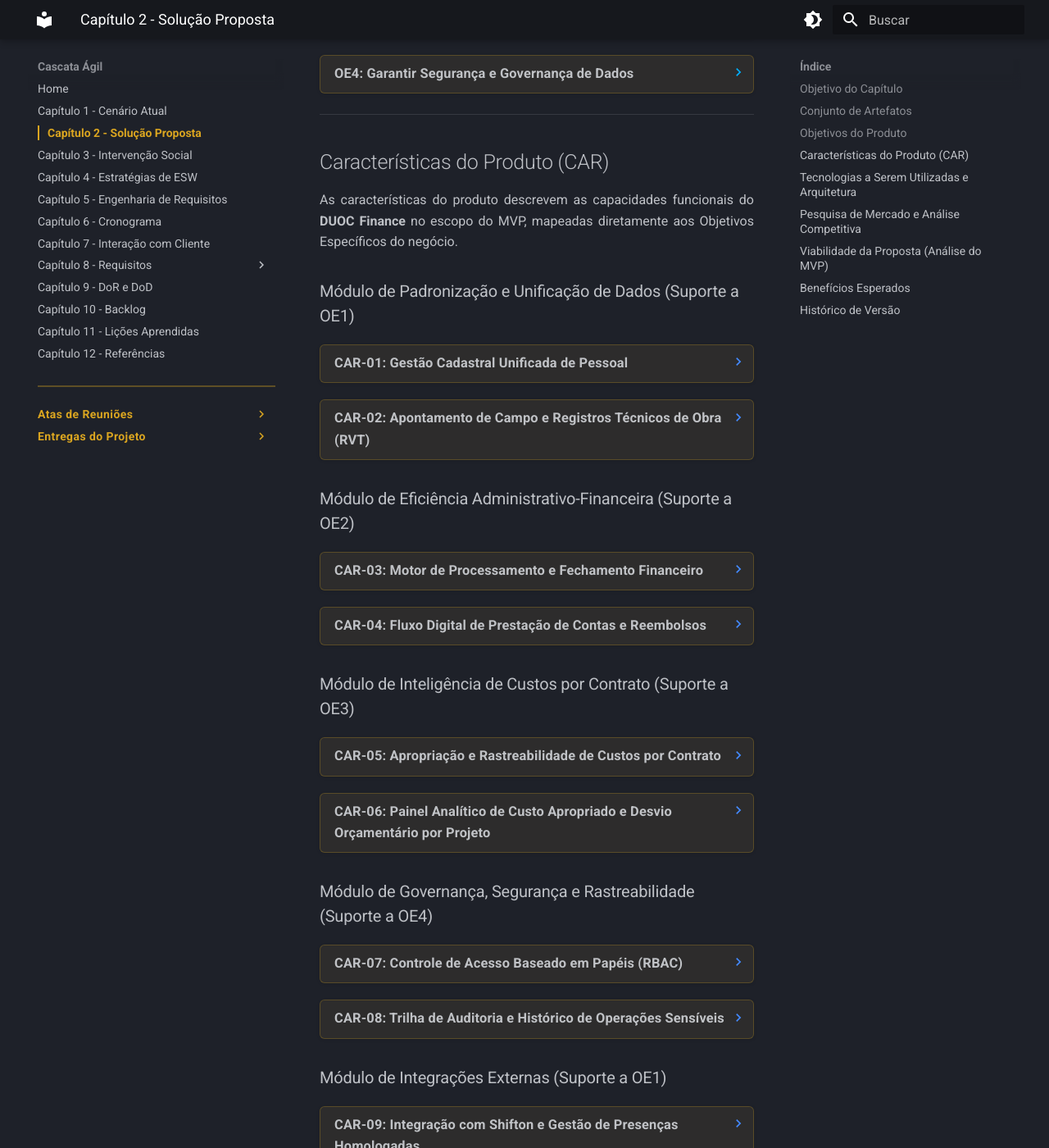
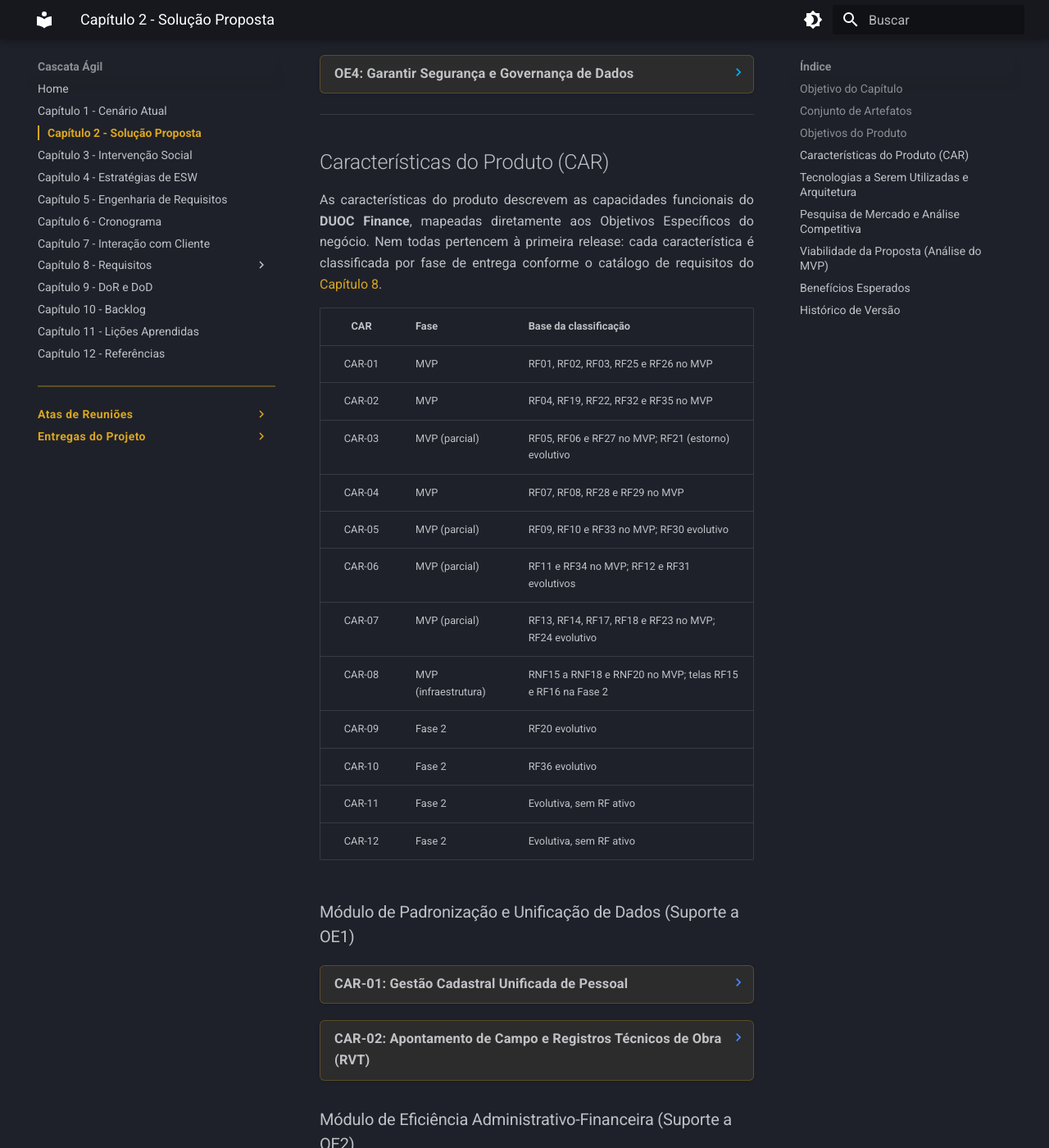
Before and after one commit to mdsreq-fga-unb/REQ-2026.2-T01-DUOC-Finance, an MkDocs documentation site: the page built from docs/visao-produto/capitulo-2/index.md, in a window 1280 px wide and 1400 px high, scrolled down 1516 px. Shown: the whole window at 82% size. Built offline with MkDocs 1.6.1 and Material for MkDocs 9.7.7, drawn with Linux system fonts in a browser that asks for light colours; some of the changed text lies outside the part shown.

Commit message:
docs(visao-produto): classifica CARs por fase de entrega e harmoniza OEs (v2.6)
- Tabela de fases (MVP, MVP parcial, Fase 2) para CAR-01 a CAR-12
- Contribuições secundárias de CAR-03/CAR-10 e listas de apoio das OEs alinhadas à matriz-síntese

```diff
--- a/docs/visao-produto/capitulo-2/index.md
+++ b/docs/visao-produto/capitulo-2/index.md
@@ -9,7 +9,7 @@ Este capítulo formaliza a visão de produto do DUOC Finance. Ele descreve como
 A definição da proposta de solução apoia-se nas seguintes especificações estruturadas:
 
 *   **Declaração de Posição e Objetivos do Produto:** Síntese estratégica no padrão canônico (Para/Que/Diferente de/Nosso produto) e metas operacionais desdobradas na Pirâmide de Abstração.
-*   **Características do Produto (CARs):** Mapeamento e rastreabilidade modular em cards (CAR-01 a CAR-12) subordinados aos objetivos de negócio e vinculados ao MVP.
+*   **Características do Produto (CARs):** Mapeamento e rastreabilidade modular em cards (CAR-01 a CAR-12) subordinados aos objetivos de negócio e classificados por fase de entrega (MVP ou Fase 2).
 *   **Tecnologias a Serem Utilizadas e Arquitetura:** Definição fundamentada da stack tecnológica, banco de dados e arquitetura de implantação.
 *   **Pesquisa de Mercado e Análise Competitiva:** Mapeamento de soluções similares de prateleira e posicionamento do diferencial da solução.
 *   **Viabilidade da Proposta (Análise do MVP):** Avaliação pragmática do cronograma, competências técnicas e mitigação de riscos de projeto.
@@ -42,7 +42,7 @@ A definição da proposta de solução apoia-se nas seguintes especificações e
 
     * **Natureza:** Tática e Operacional
     * **Valor de Negócio:** Reduz o tempo de processamento e consolida rotinas financeiras e reembolsos com rapidez e exatidão, mitigando erros manuais e eliminando custos operacionais invisíveis.
-    * **Características Relacionadas:** [CAR-03](#car-03), [CAR-04](#car-04) (Principais); CAR-01, CAR-06, CAR-08 (Apoio).
+    * **Características Relacionadas:** [CAR-03](#car-03), [CAR-04](#car-04) (Principais); CAR-01, CAR-06, CAR-08, CAR-09, CAR-10 (Apoio).
 
 <a id="oe3-transparecer-as-informacoes-sobre-os-custos-por-contrato"></a>
 <a id="oe3-inteligencia-de-custos-e-rentabilidade-por-contrato"></a>
@@ -58,14 +58,29 @@ A definição da proposta de solução apoia-se nas seguintes especificações e
 
     * **Natureza:** Governança Corporativa e Conformidade
     * **Valor de Negócio:** Garante a integridade, confidencialidade e segregação de acesso sobre registros de pessoal e dados financeiros confidenciais, resguardando a privacidade e blindando a organização.
-    * **Características Relacionadas:** [CAR-07](#car-07), [CAR-08](#car-08) (Principais); CAR-01, CAR-03 (Apoio).
+    * **Características Relacionadas:** [CAR-07](#car-07), [CAR-08](#car-08) (Principais); CAR-03 (Apoio).
 
 ---
 
 <a id="23-caracteristicas-do-produto-car"></a>
 ## Características do Produto (CAR)
 
-As características do produto descrevem as capacidades funcionais do **DUOC Finance** no escopo do MVP, mapeadas diretamente aos Objetivos Específicos do negócio.
+As características do produto descrevem as capacidades funcionais do **DUOC Finance**, mapeadas diretamente aos Objetivos Específicos do negócio. Nem todas pertencem à primeira release: cada característica é classificada por fase de entrega conforme o catálogo de requisitos do [Capítulo 8](../../requisitos/index.md).
+
+| CAR | Fase | Base da classificação |
+| :---: | :--- | :--- |
+| CAR-01 | MVP | RF01, RF02, RF03, RF25 e RF26 no MVP |
+| CAR-02 | MVP | RF04, RF19, RF22, RF32 e RF35 no MVP |
+| CAR-03 | MVP (parcial) | RF05, RF06 e RF27 no MVP; RF21 (estorno) evolutivo |
+| CAR-04 | MVP | RF07, RF08, RF28 e RF29 no MVP |
+| CAR-05 | MVP (parcial) | RF09, RF10 e RF33 no MVP; RF30 evolutivo |
+| CAR-06 | MVP (parcial) | RF11 e RF34 no MVP; RF12 e RF31 evolutivos |
+| CAR-07 | MVP (parcial) | RF13, RF14, RF17, RF18 e RF23 no MVP; RF24 evolutivo |
+| CAR-08 | MVP (infraestrutura) | RNF15 a RNF18 e RNF20 no MVP; telas RF15 e RF16 na Fase 2 |
+| CAR-09 | Fase 2 | RF20 evolutivo |
+| CAR-10 | Fase 2 | RF36 evolutivo |
+| CAR-11 | Fase 2 | Evolutiva, sem RF ativo |
+| CAR-12 | Fase 2 | Evolutiva, sem RF ativo |
 
 ### Módulo de Padronização e Unificação de Dados (Suporte a OE1)
 
@@ -94,7 +109,7 @@ As características do produto descrevem as capacidades funcionais do **DUOC Fin
     * **Nota de Escopo:** A característica contempla também o estorno formal de fechamentos já homologados, mediante justificativa auditável, como único caminho para retificar lotes fechados (ver RF21 e RN08 no [Capítulo 8](../../requisitos/index.md)).
     * **OEs Relacionadas:**
         * **OE Principal:** [OE2: Aumentar a Eficiência Administrativo-Financeira](#oe2-aumentar-a-eficiencia-administrativo-financeira)
-        * **Contribuição Secundária:** [OE1: Padronizar e Unificar os Dados](#oe1-padronizar-e-unificar-os-dados)
+        * **Contribuição Secundária:** [OE4: Garantir Segurança e Governança de Dados](#oe4-garantir-seguranca-e-governanca-de-dados)
 
 <a id="car-04"></a>
 ??? note "CAR-04: Fluxo Digital de Prestação de Contas e Reembolsos"
@@ -420,3 +436,4 @@ O DUOC Finance deverá gerar benefícios tangíveis para a organização e para
 | `2.3` | 28/09/2026 | Inclusão de nota de escopo em CAR-10 e de menção ao estorno de fechamentos em CAR-03, decorrentes da avaliação por pares dos requisitos (ver [Feedback dos Requisitos](../../requisitos/feedback.md)) | Matheus Saraiva Camargo | Matheus Szervinsk |
 | `2.4` | 12/10/2026 | Harmonização do escopo do MVP (seção 2.6) com deliberações da Ata 05 e Capítulo 8 (postergação de Shifton e telas analíticas de auditoria para Fase 2, mantendo logs atômicos no MVP); inclusão do RF36 na CAR-10 e notas em CAR-11/CAR-12; saneamento de benefícios e explicitação de Web App / PWA. | Matheus Ribeiro Szervinsk | Equipe Cascata Ágil |
 | `2.5` | 12/10/2026 | Harmonização da Matriz Canônica de Papéis RBAC (4 perfis na arquitetura backend), eliminação de menções residuais a folha CLT/tempo real e adequação terminológica sobre dados pessoais confidenciais (LGPD Art. 6º, VII). | Matheus Ribeiro Szervinsk | Equipe Cascata Ágil |
+| `2.6` | 29/10/2026 | Classificação das características (CAR) por fase de entrega (MVP ou Fase 2), esclarecendo o escopo das CAR-08 a CAR-12, conforme issue docente; harmonização das contribuições secundárias das CAR-03 e CAR-10 e das listas de apoio das OEs com a matriz-síntese do Capítulo 8. | Gustavo Bonifácio |  |
```
Also changed, not shown: other parts of docs/visao-produto/capitulo-2/index.md (+2 -1 lines).
